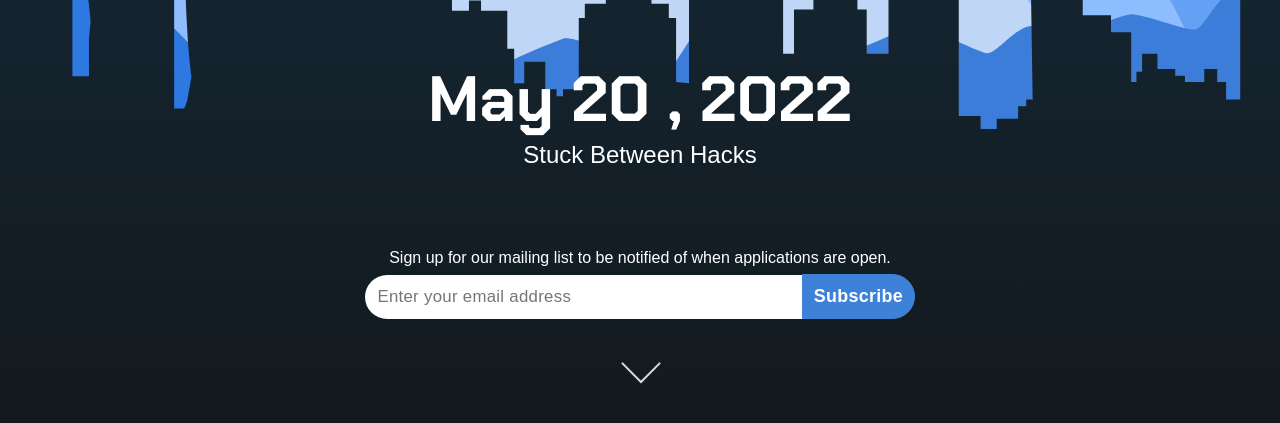
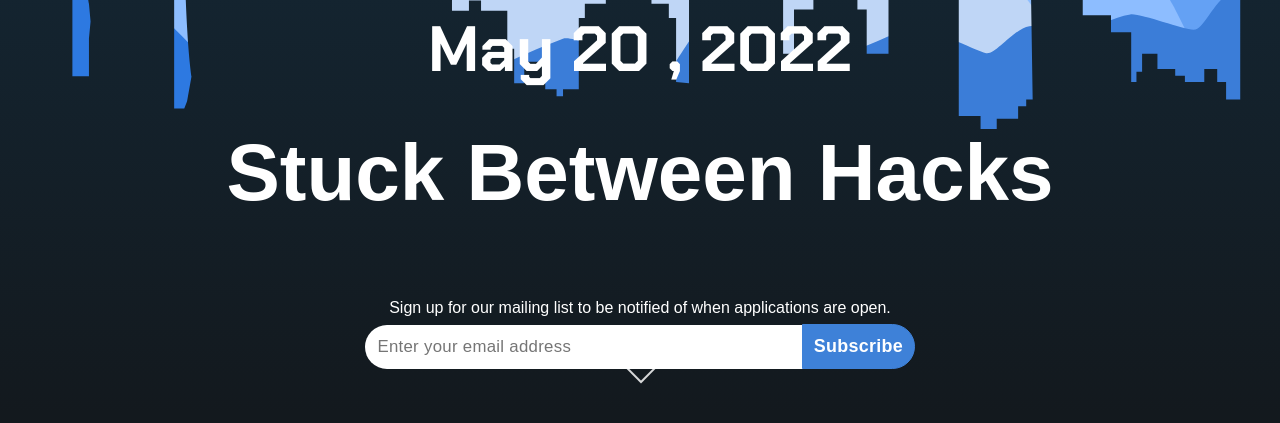
Before and after one commit to Janhavirawat18/Stuck_between_hacks, a plain HTML site: page index.html in a window 1280 px wide. Shown: the part 377-800 px from the top of the page. Drawn offline with nearby package versions, Linux system fonts and the light colour scheme; a web font is replaced by a local one.

Commit message:
Update index.html
Added space b/w headings, increased font

```diff
--- a/index.html
+++ b/index.html
@@ -37,8 +37,8 @@
             <img id="hero-logo" src="assets/Hero/DEMOLOGO.PNG.jpeg" alt="FraserHacks Logo: Blue circular logo">
             <h2>
                 May 20 , 2022
-            </h2>
-            <h3>Stuck Between Hacks</h3>
+            </h2><br><br>
+            <h3 style ="font-size:80px"><b> Stuck Between Hacks</b></h3>
             <div id="mc_embed_signup">
                 <form action="https://FraserHacks.us19.list-manage.com/subscribe/post?u=a50dd0c50b611bd5e179d9b85&amp;id=36ad7a17fc"
                     method="get" novalidate="true" class="mailinglist validate" id="mailinglist mc-embedded-subscribe-form"
```
